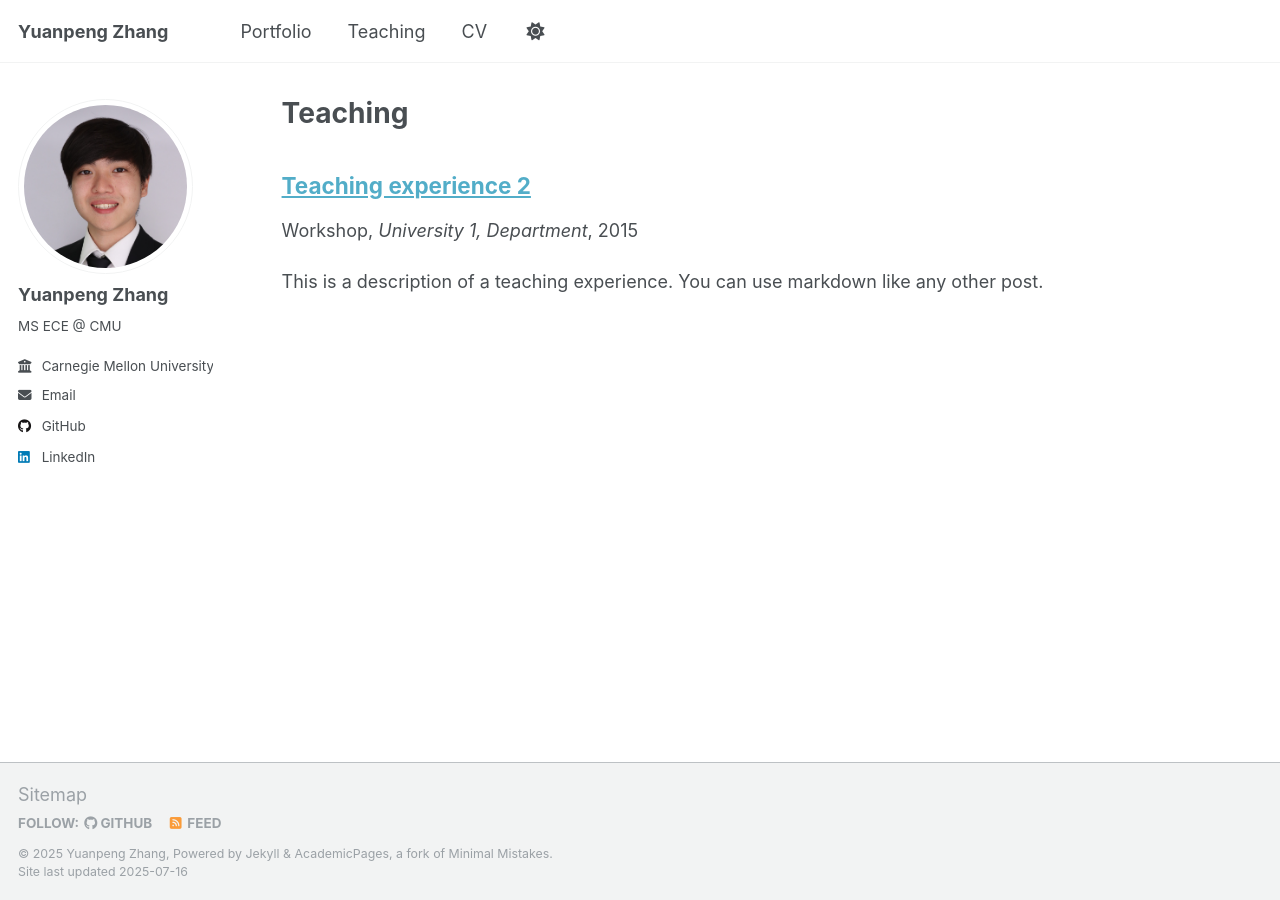
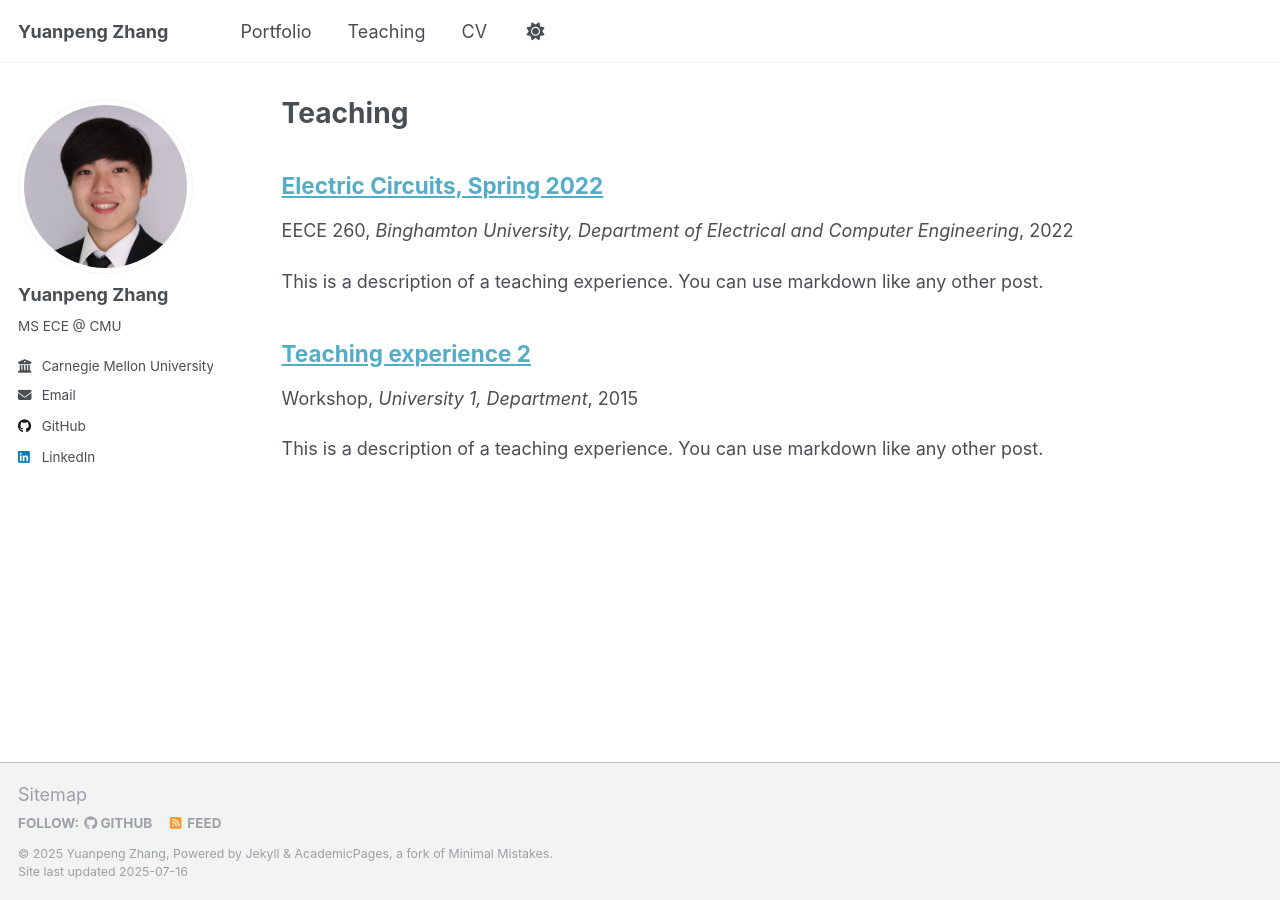
Before and after one commit to yuanpenguin/yuanpenguin.github.io, a Jekyll site: the page built from _pages/teaching.html, in a window 1280 px wide. Built offline with Jekyll 4.4.1, drawn with Linux system fonts in a browser that asks for light colours; a script that is not in the unit is left out; a file with an impossible date is left out.

Commit message:
Update 2022-spring-teaching-1.md

```diff
--- a/_teaching/2022-spring-teaching-1.md
+++ b/_teaching/2022-spring-teaching-1.md
@@ -1,10 +1,10 @@
 ---
-title: "Binghamton University, Electric Circuits"
+title: "Electric Circuits, Spring 2022"
 collection: teaching
 type: "EECE 260"
 permalink: https://catalog.binghamton.edu/preview_course_nopop.php?catoid=5&coid=34520
 venue: "Binghamton University, Department of Electrical and Computer Engineering"
-date: 2022
+date: 2022-01-01
 location: "Binghamton, NY"
 ---
 
```
